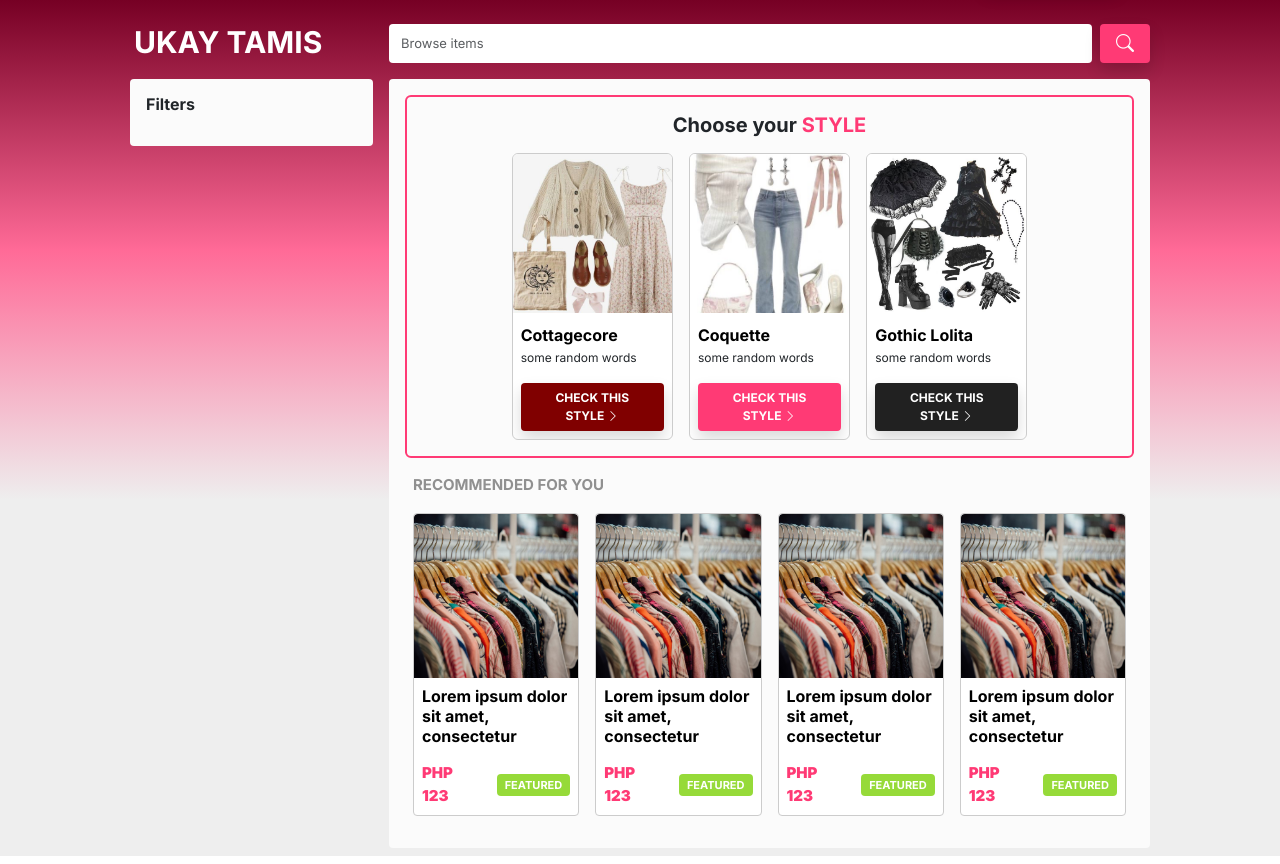
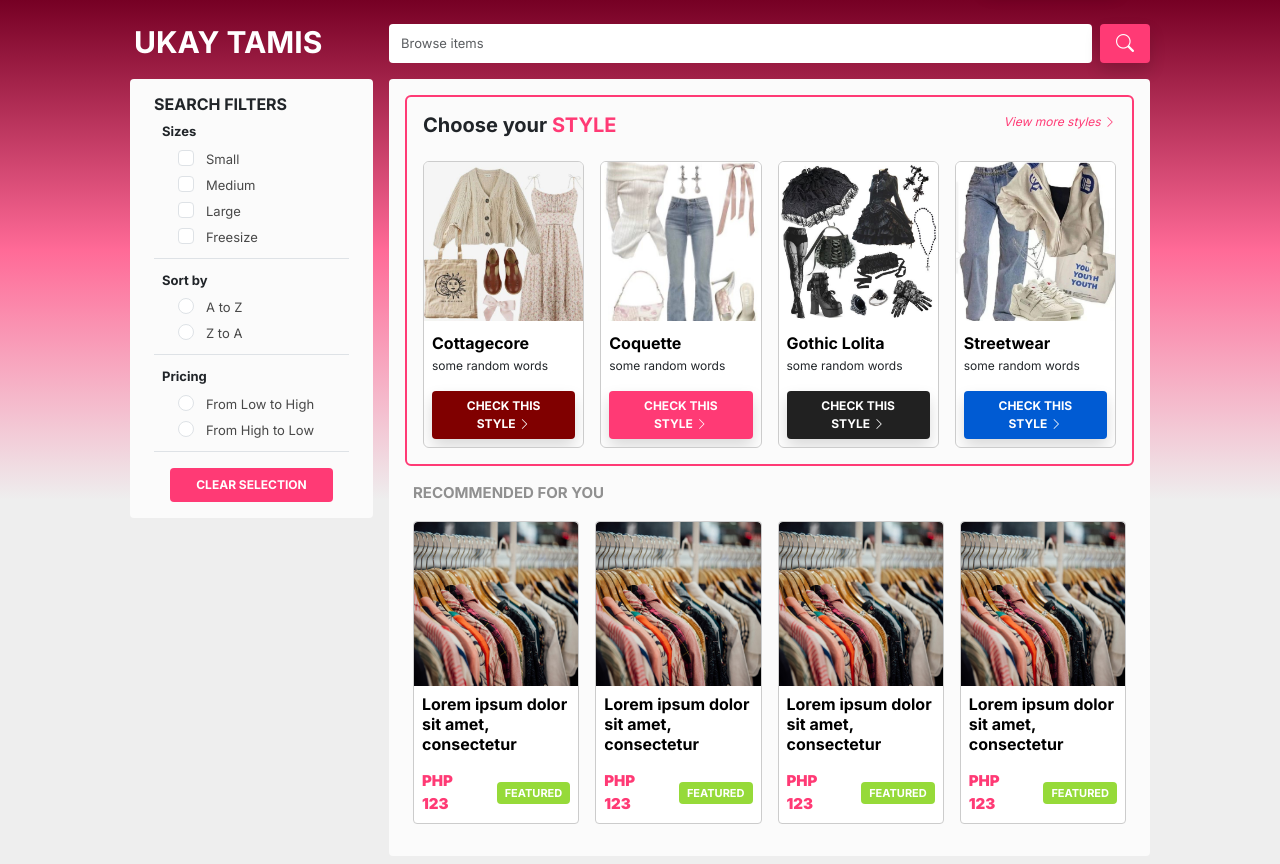
Before and after one commit to msn02/Ukay-Tamis, a PHP site: page /catalogue_page.php in a window 1280 px wide. Shown: the part 56-920 px from the top of the page. Run offline with PHP 8.4, Linux system fonts and the light colour scheme.

Commit message:
feat: added filters (web), new style, and view more option

```diff
--- a/catalogue_page.php
+++ b/catalogue_page.php
@@ -28,7 +28,7 @@
                         </div>
                         <!-- only visible to smaller screens -->
                         <div class="white_btn d-sm-none d-block">
-                            <button class="btn btn-dark ms-2 border-0 px-3 shadow rounded-1" type="submit"><i class="bi bi-filter"></i></button>
+                            <button class="btn btn-dark ms-2 border-0 px-3 shadow rounded-1" type="submit"><i class="bi bi-funnel-fill"></i></i></button>
                         </div>
                     </form>
                 </div>
@@ -37,20 +37,74 @@
         <!-- filters and search results -->
         <div class="container px-5">
             <div class="row px-3">
-                <!-- hidden on smaller screens -->
+                <!-- filters: hidden on smaller screens -->
                 <div class="col-sm-3 d-none d-sm-block p-2">
-                    <div class="gray_bg rounded-1 p-3">
-                        <h6 class="bold_header">Filters</h6>
-                        <p></p>
+                    <div class="gray_bg rounded-1 py-3 px-4">
+                        <h6 class="bold_header m-0">SEARCH FILTERS</h6>
+                        <!-- Sizes -->
+                        <div class="border-bottom border-1 filter_title filter_content p-2">
+                            <p class="mb-1">Sizes</p>
+                            <div class="form-check ms-3">
+                                <input class="form-check-input" type="checkbox" value="" id="small">
+                                <label class="form-check-label ms-1" for="small">Small</label>
+                            </div>
+                            <div class="form-check ms-3">
+                                <input class="form-check-input" type="checkbox" value="" id="medium">
+                                <label class="form-check-label ms-1" for="small">Medium</label>
+                            </div>
+                            <div class="form-check ms-3">
+                                <input class="form-check-input" type="checkbox" value="" id="large">
+                                <label class="form-check-label ms-1" for="small">Large</label>
+                            </div>
+                            <div class="form-check ms-3">
+                                <input class="form-check-input" type="checkbox" value="" id="freesize">
+                                <label class="form-check-label ms-1" for="small">Freesize</label>
+                            </div>
+                        </div>
+
+                        <!-- alphabetical arrangement -->
+                        <div class="border-bottom border-1 filter_title filter_content p-2">
+                            <p class="my-1">Sort by</p>
+                            <div class="form-check ms-3">
+                                <input class="form-check-input" name="sort" type="radio" value="" id="asc_alp">
+                                <label class="form-check-label ms-1" for="asc_alp">A to Z</label>
+                            </div>
+                            <div class="form-check ms-3">
+                                <input class="form-check-input" name="sort" type="radio" value="" id="desc_alp">
+                                <label class="form-check-label ms-1" for="desc_alp">Z to A</label>
+                            </div>
+                        </div>
+
+                        <!-- price -->
+                        <div class="border-bottom border-1 filter_title filter_content p-2">
+                            <p class="my-1">Pricing</p>
+                            <div class="form-check ms-3">
+                                <input class="form-check-input" name="price" type="radio" value="" id="low_high">
+                                <label class="form-check-label ms-1" for="low_high">From Low to High</label>
+                            </div>
+                            <div class="form-check ms-3">
+                                <input class="form-check-input" name="price" type="radio" value="" id="high_low">
+                                <label class="form-check-label ms-1" for="high_low">From High to Low</label>
+                            </div>
+                        </div>
+
+                        <div class="mt-3 mx-2 mb-0 px-2 pink_btn2">
+                            <button class="btn w-100 border-0 p-2 rounded-1 text-decoration-none" href="#">CLEAR SELECTION</i></button>
+                        </div>
                     </div>
                 </div>
                 <!-- items and search results -->
+                <!-- TO DO: enable toggling for this section -->
                 <div class="col-sm-9 p-2">
                     <div class="gray_bg rounded-1 p-3">
                         <!-- choose your style -->
                         <div class="rounded-2 pt-3 px-3 style_con">
                             <div class="row g-3 mb-3 center_align">
-                                <h5 class="bold_header mb-0 center_text">Choose your <span class="pink_highlight2">STYLE</span></h5>
+                                <!-- title and link to view more styles -->
+                                <div class="pink_btn2 row mt-2 p-2 view_more_link">
+                                    <h5 class="col bold_header mb-0 p-0 mx-0">Choose your <span class="pink_highlight2">STYLE</span></h5>
+                                    <a class="col-sm-3 border-0 p-0 rounded-1 justify-content-end text-decoration-none text-end d-none d-sm-block" href="#">View more styles <i class="bi bi-chevron-right"></i></a>
+                                </div>
                                 <!-- style card -->
                                 <div class="col-sm-3">
                                     <div class="card overflow-hidden item_card mb-0">
@@ -82,6 +136,20 @@
                                         </div>
                                     </div>
                                 </div>
+                                <div class="col-sm-3">
+                                    <div class="card overflow-hidden item_card mb-0">
+                                        <img src="resources/streetwear.jpg" class="img-fluid card-img-top rounded-top-1" alt="item">
+                                        <div class="card-body p-2 blue_btn">
+                                            <p class="item_name my-1">Streetwear</p>
+                                            <p class="">some random words</p>
+                                            <button class="btn btn-dark border-0 px-3 shadow rounded-1 w-100" type="submit">CHECK THIS STYLE <i class="bi bi-chevron-right"></i></button>
+                                        </div>
+                                    </div>
+                                </div>
+                                <!-- view more: visible only to small screens -->
+                                <div class="mt-3 mx-2 mb-0 px-2 pink_btn2 d-sm-none d-block">
+                                    <button class="btn w-100 border-0 p-2 rounded-1 text-decoration-none" href="#">View more styles <i class="bi bi-chevron-right"></i></button>
+                                </div>
                             </div>
                         </div>
                         <!-- recom/result header -->
@@ -90,6 +158,7 @@
                             <p>RECOMMENDED FOR YOU</p>
                         </div>
                         <!-- display only upon searching an item -->
+                        <!-- remove "d-none" in class -->
                         <div class="search_result mt-3 md-0 ms-2 d-none">
                             <p>Search results for <span class="pink_highlight">item name</span></p>
                         </div>
--- a/css/catalogue.css
+++ b/css/catalogue.css
@@ -13,6 +13,16 @@
     font-size: 12px;
     font-weight: bold;
     color: #FF6A97;
+}
+
+.filter_content label {
+    font-size: 13px;
+    color: #484848;
+}
+
+.filter_title p {
+    font-size: 13px;
+    font-weight: bold;
 }
 
 .gradient_pink {
@@ -73,3 +83,9 @@
     font-size: 11px;
     line-height: normal;
 }
+
+.view_more_link a {
+    font-size: 12px;
+    color: #ff3a75;
+    font-style: italic;
+}
--- a/css/main_style.css
+++ b/css/main_style.css
@@ -9,6 +9,19 @@
     font-size: 12px;
 }
 
+.blue_btn button, .blue_btn button:hover {
+    background: #005bd3;
+    font-size: 12px;
+}
+
+/* diff colored buttons */
+.blue_btn button, .blue_btn button:hover, .pink_btn button, .pink_btn button:hover, .pink_btn2 button, .pink_btn2 button:hover, .black_btn button, .black_btn button:hover, .maroon_btn button, .maroon_btn button:hover {
+    font-family: 'Inter', sans-serif;
+    color: white;
+    font-weight: bold;
+    transition: 0.3s;
+}
+
 body {
     padding: 0;
     margin: 0;
@@ -16,11 +29,6 @@ body {
 
 .bold_header {
     font-weight: bold;
-}
-
-.btn:focus {
-    outline: none;
-    box-shadow: none;
 }
 
 .burger_icon {
@@ -86,13 +94,6 @@ body {
     background: #ff3a75;
 }
 
-.pink_btn button, .pink_btn button:hover, .pink_btn2 button, .pink_btn2 button:hover, .black_btn button, .black_btn button:hover, .maroon_btn button, .maroon_btn button:hover {
-    font-family: 'Inter', sans-serif;
-    color: white;
-    font-weight: bold;
-    transition: 0.3s;
-}
-
 .pink_highlight {
     color: #FF6A97;
 }
```
